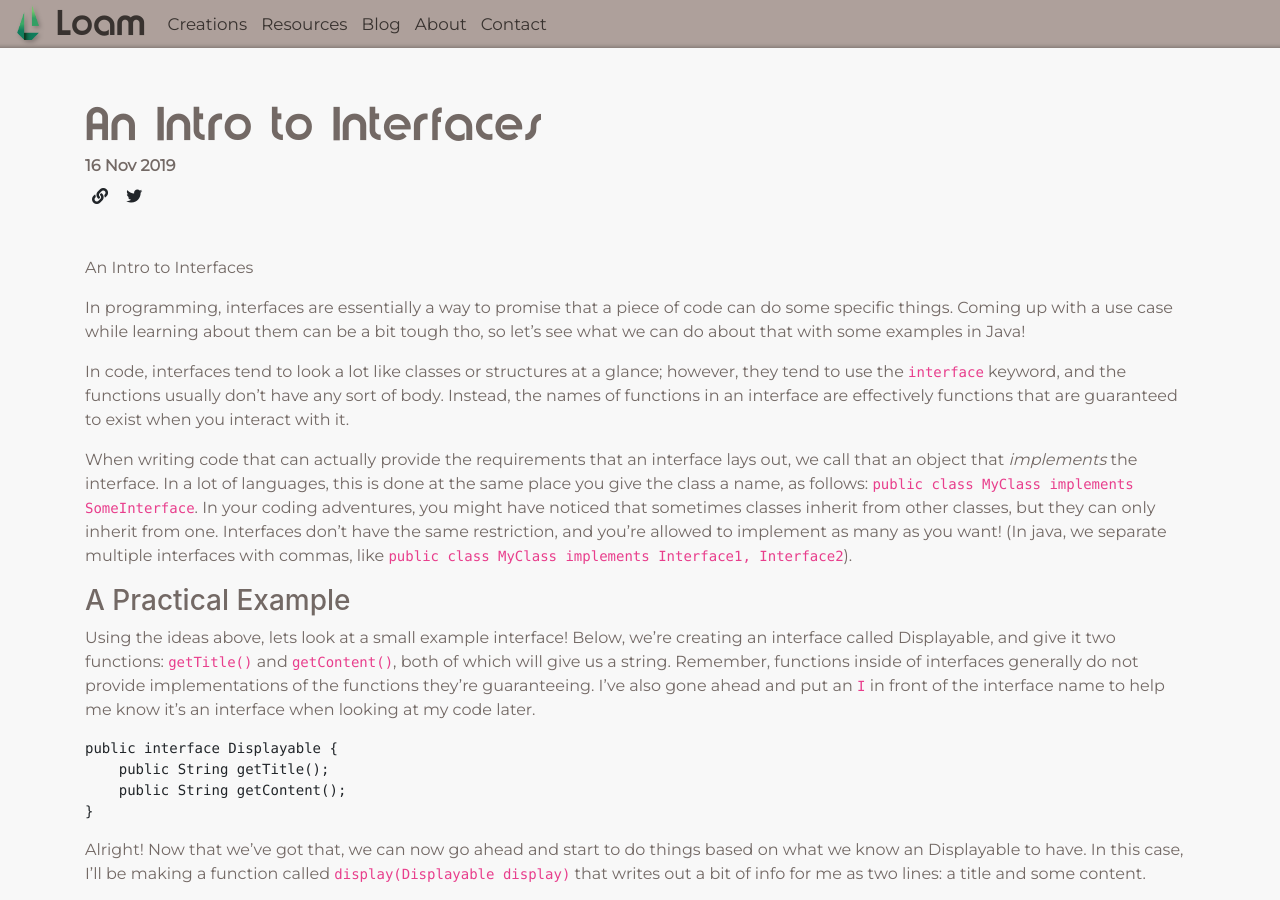
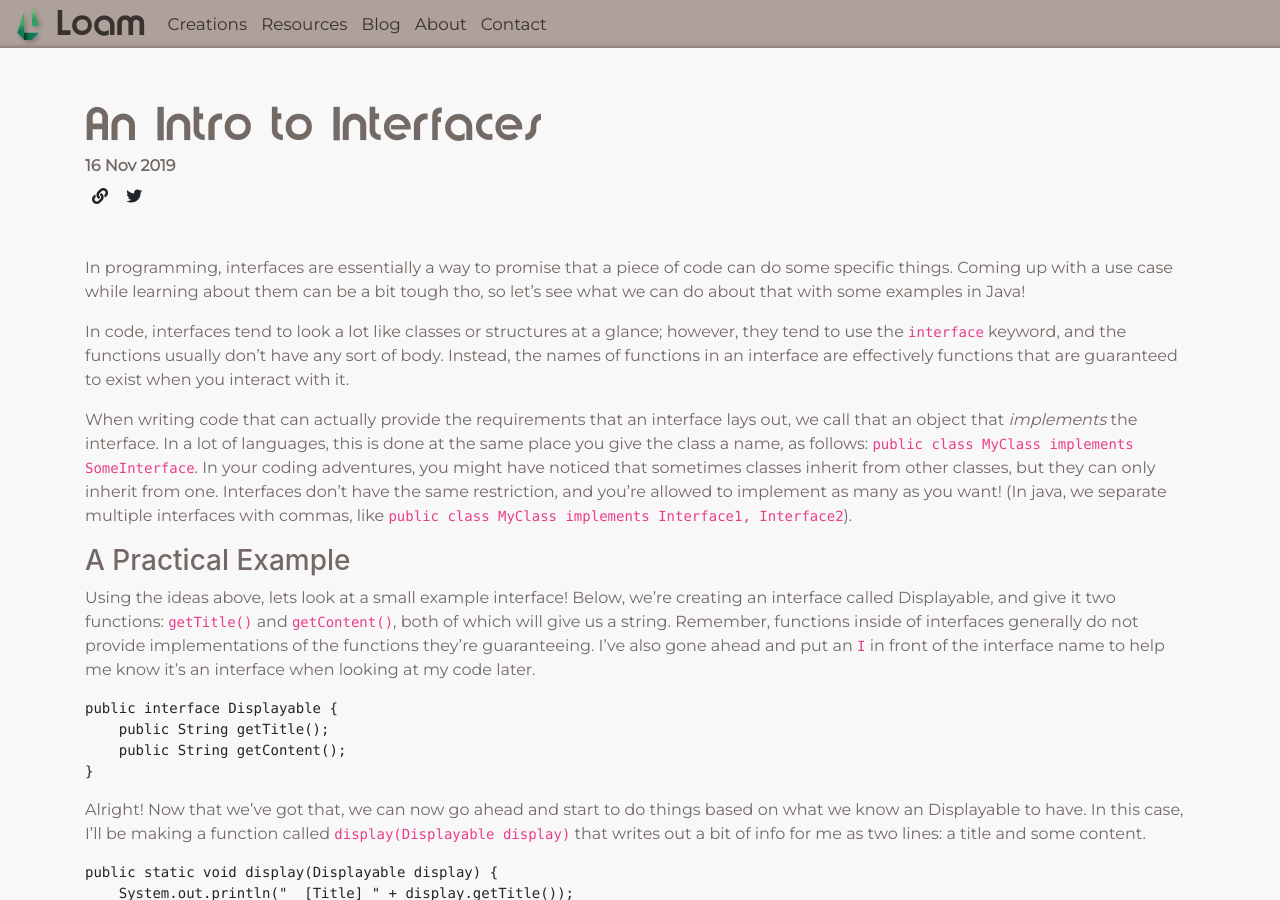
Before and after one commit to LoamNet/net.loam.www, a Jekyll site: the page built from _posts/2019-11-16-an-intro-to-interfaces.md, in a window 1280 px wide and 900 px high. Built offline with Jekyll 4.4.1, drawn with Linux system fonts in a browser that asks for light colours; nearby versions of some CDN libraries.

Commit message:
- removed duplicate title

```diff
--- a/_posts/2019-11-16-an-intro-to-interfaces.md
+++ b/_posts/2019-11-16-an-intro-to-interfaces.md
@@ -4,8 +4,6 @@ title: An Intro to Interfaces
 author: Matthew
 tags: interfaces, Java, programming, loose coupling, interface, intro, modular, example, introduction, tutorial, guide
 ---
-An Intro to Interfaces
-
 In programming, interfaces are essentially a way to promise that a piece of code can do some specific things. Coming up with a use case while learning about them can be a bit tough tho, so let's see what we can do about that with some examples in Java!
 
 In code, interfaces tend to look a lot like classes or structures at a glance; however, they tend to use the `interface` keyword, and the functions usually don't have any sort of body. Instead, the names of functions in an interface are effectively functions that are guaranteed to exist when you interact with it.
```
